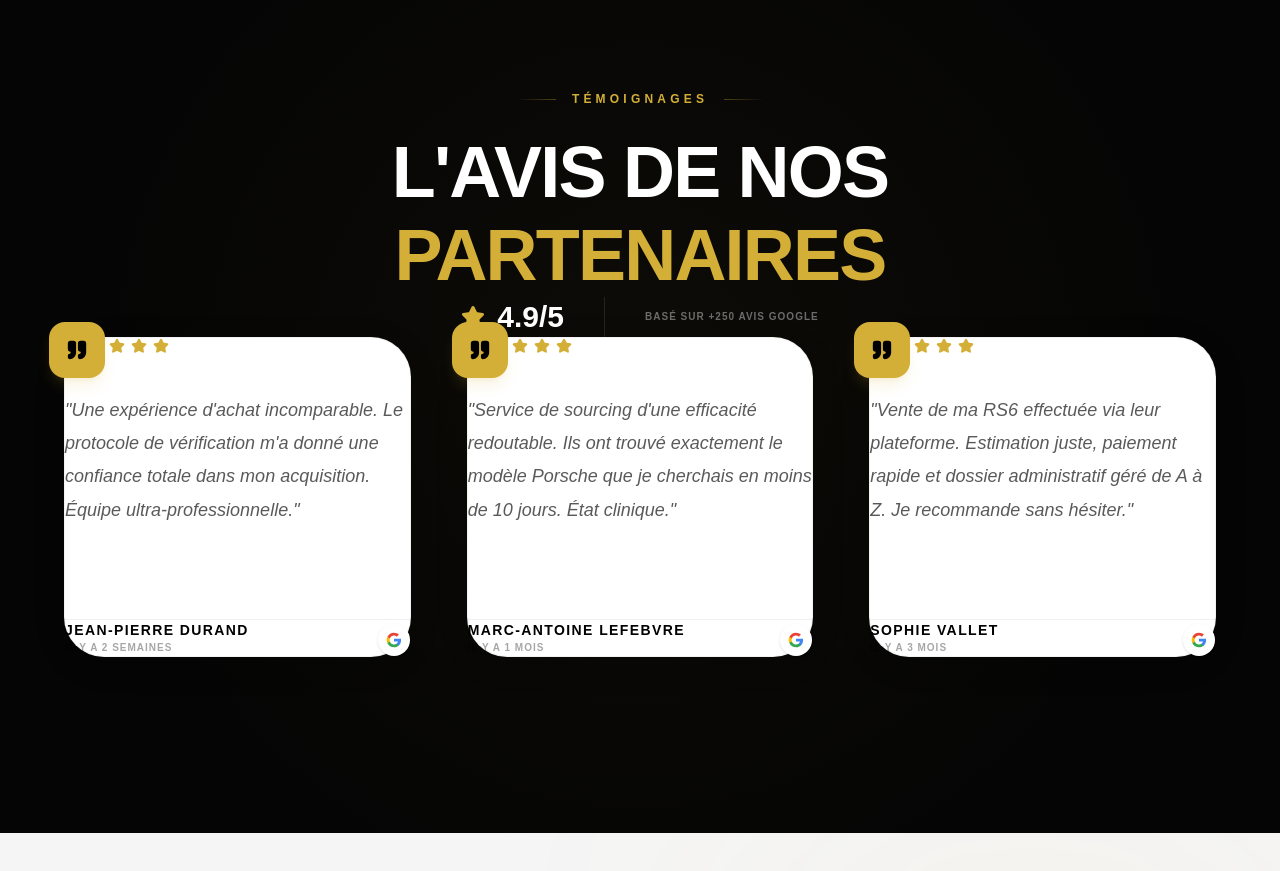
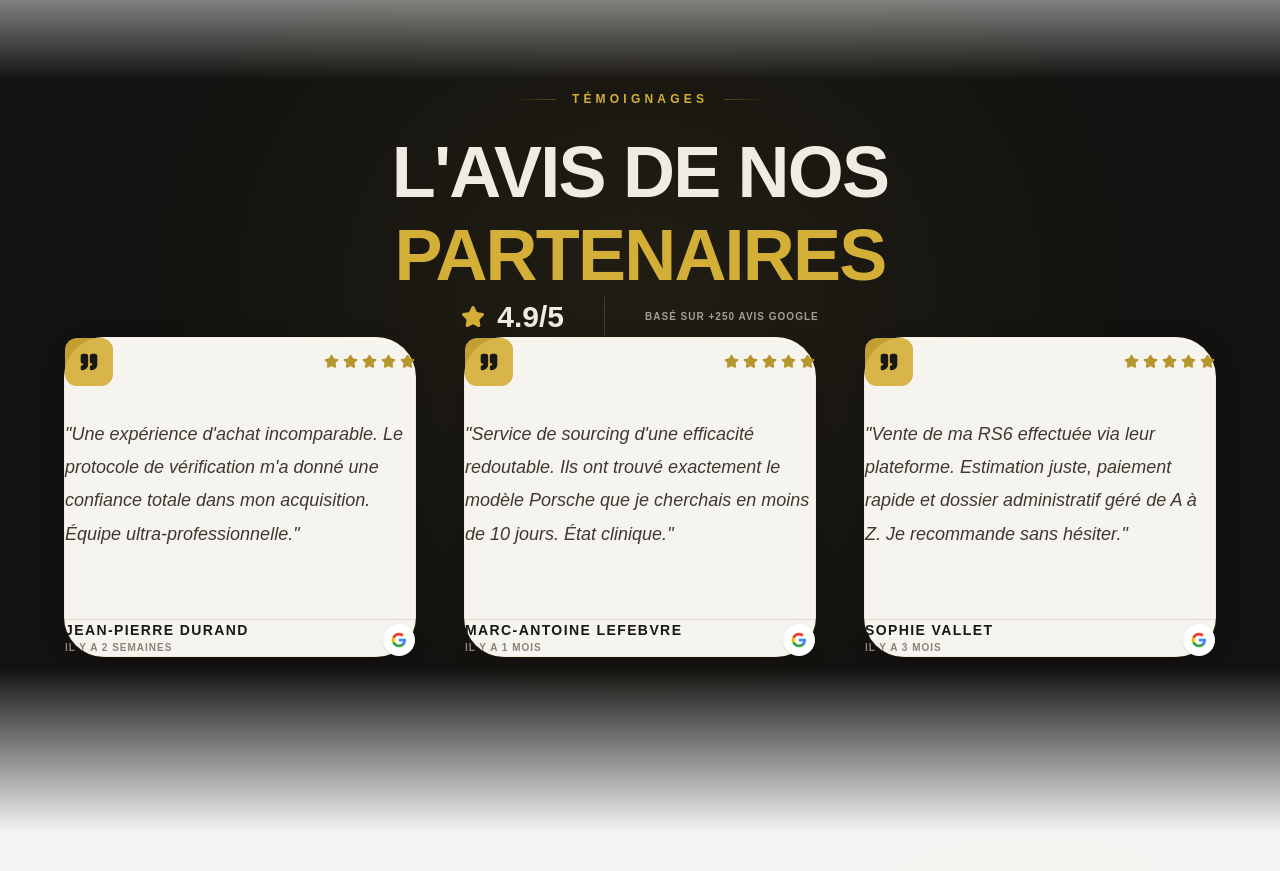
Before and after one commit to Team-MCD2/carxlab, a React (Vite) app: page / in a window 1280 px wide. Shown: the part 1940-2811 px from the top of the page. Built offline with nearby package versions, Linux system fonts and the light colour scheme.

Commit message:
first cdlommkit

```diff
--- a/src/components/Reviews.jsx
+++ b/src/components/Reviews.jsx
@@ -4,34 +4,35 @@ import { Star, Quote } from 'lucide-react';
 import GoogleBadge from './GoogleBadge';
 
 const ReviewCard = ({ name, date, text, rating = 5 }) => (
-    <motion.div
+    <motion.article
         initial={{ opacity: 0, y: 20 }}
         whileInView={{ opacity: 1, y: 0 }}
         viewport={{ once: true }}
-        className="card-light p-10 md:p-12 lg:p-14 rounded-[2rem] md:rounded-[2.5rem] flex flex-col gap-10 relative group h-full min-h-[320px]"
+        className="card-review p-10 md:p-12 lg:p-14 flex flex-col gap-8 h-full min-h-[320px]"
     >
-        <div className="absolute -top-4 -left-4 w-14 h-14 bg-accent-gold rounded-2xl flex items-center justify-center text-black shadow-lg shadow-accent-gold/15">
-            <Quote size={22} fill="currentColor" />
+        <div className="flex items-center justify-between gap-4">
+            <div className="w-12 h-12 rounded-xl bg-accent-gold/90 flex items-center justify-center text-[#1a1814] shrink-0">
+                <Quote size={20} fill="currentColor" />
+            </div>
+            <div className="flex gap-1">
+                {[...Array(rating)].map((_, i) => (
+                    <Star key={i} size={15} className="fill-[#b8962e] text-[#b8962e]" />
+                ))}
+            </div>
         </div>
 
-        <div className="flex gap-1.5 pt-2">
-            {[...Array(rating)].map((_, i) => (
-                <Star key={i} size={16} className="fill-accent-gold text-accent-gold" />
-            ))}
-        </div>
-
-        <p className="text-black/65 text-base md:text-lg leading-[1.85] font-light italic flex-grow">
+        <p className="text-[#3d3830] text-base md:text-lg leading-[1.85] font-light italic flex-grow">
             "{text}"
         </p>
 
-        <div className="pt-8 border-t border-black/[0.06] flex justify-between items-end gap-6">
+        <div className="pt-8 border-t border-[#ddd8ce] flex justify-between items-end gap-6">
             <div>
-                <h4 className="text-black font-black uppercase tracking-widest text-sm">{name}</h4>
-                <p className="text-black/35 text-[10px] uppercase font-bold tracking-widest mt-2">{date}</p>
+                <h4 className="text-[#1a1814] font-black uppercase tracking-widest text-sm">{name}</h4>
+                <p className="text-[#8a8478] text-[10px] uppercase font-bold tracking-widest mt-2">{date}</p>
             </div>
             <GoogleBadge />
         </div>
-    </motion.div>
+    </motion.article>
 );
 
 const Reviews = () => {
@@ -57,28 +58,32 @@ const Reviews = () => {
     ];
 
     return (
-        <section className="section-padding section-dark relative overflow-hidden">
-            <div className="absolute top-0 left-0 w-full h-full bg-[radial-gradient(circle_at_50%_50%,rgba(212,175,55,0.04)_0%,transparent_70%)] pointer-events-none" />
+        <section className="section-padding section-reviews relative overflow-hidden">
+            <div className="absolute inset-0 bg-[radial-gradient(ellipse_at_50%_40%,rgba(212,175,55,0.07)_0%,transparent_55%)] pointer-events-none" />
 
             <div className="main-container relative z-10">
                 <div className="text-center mb-20 md:mb-24">
                     <div className="section-label mb-8">
-                        <span className="text-accent-gold tracking-[0.35em] font-black text-xs uppercase">Témoignages</span>
+                        <span className="text-[#d4af37] tracking-[0.35em] font-black text-xs uppercase">Témoignages</span>
                     </div>
-                    <h2 className="text-4xl md:text-7xl font-black text-white uppercase tracking-tight leading-[1.15] mb-12">
-                        L'AVIS DE NOS <br /><span className="text-accent-gold">PARTENAIRES</span>
+                    <h2 className="text-4xl md:text-7xl font-black uppercase tracking-tight leading-[1.15] mb-12">
+                        <span className="text-[#f0ebe3]">L'AVIS DE NOS</span>
+                        <br />
+                        <span className="text-[#d4af37]">PARTENAIRES</span>
                     </h2>
                     <div className="flex flex-col sm:flex-row justify-center items-center gap-6 sm:gap-10">
                         <div className="flex items-center gap-3">
-                            <Star className="text-accent-gold fill-accent-gold" size={24} />
-                            <span className="text-white font-black text-3xl">4.9/5</span>
+                            <Star className="text-[#d4af37] fill-[#d4af37]" size={24} />
+                            <span className="text-[#f0ebe3] font-black text-3xl">4.9/5</span>
                         </div>
-                        <div className="hidden sm:block h-10 w-px bg-white/10" />
-                        <p className="text-white/40 uppercase font-black tracking-widest text-[10px]">Basé sur +250 avis Google</p>
+                        <div className="hidden sm:block h-10 w-px bg-white/15" />
+                        <p className="text-[#a39e92] uppercase font-black tracking-widest text-[10px]">
+                            Basé sur +250 avis Google
+                        </p>
                     </div>
                 </div>
 
-                <div className="grid grid-cols-1 md:grid-cols-2 lg:grid-cols-3 gap-10 md:gap-12 lg:gap-14">
+                <div className="grid grid-cols-1 md:grid-cols-2 lg:grid-cols-3 gap-8 md:gap-10 lg:gap-12">
                     {reviews.map((review, index) => (
                         <ReviewCard key={index} {...review} />
                     ))}
--- a/src/index.css
+++ b/src/index.css
@@ -12,6 +12,9 @@
   --bg-card: #111111;
   --bg-light: #f5f5f5;
   --bg-light-card: #ffffff;
+  --bg-reviews: #131210;
+  --bg-review-card: #f6f4ef;
+  --border-review-card: rgba(212, 175, 55, 0.12);
   --accent-gold: #d4af37;
   --accent-gold-glow: 0 0 15px rgba(212, 175, 55, 0.25), 0 0 40px rgba(212, 175, 55, 0.08);
   --text-main: #ffffff;
@@ -160,6 +163,27 @@ body {
 
 .section-light .text-on-light-strong {
   color: #111111;
+}
+
+/* Témoignages : fond sombre chaud + cartes crème (évite le blanc pur sur noir) */
+.section-reviews {
+  background: linear-gradient(
+    180deg,
+    var(--bg-light) 0%,
+    var(--bg-reviews) 18%,
+    var(--bg-reviews) 82%,
+    var(--bg-light) 100%
+  );
+  color: #f0ebe3;
+}
+
+.card-review {
+  background: var(--bg-review-card);
+  border: 1px solid var(--border-review-card);
+  border-radius: var(--radius-panel);
+  box-shadow:
+    0 4px 24px rgba(0, 0, 0, 0.12),
+    0 1px 0 rgba(255, 255, 255, 0.6) inset;
 }
 
 /* Séparateurs doux (remplace les traits durs) */
```
